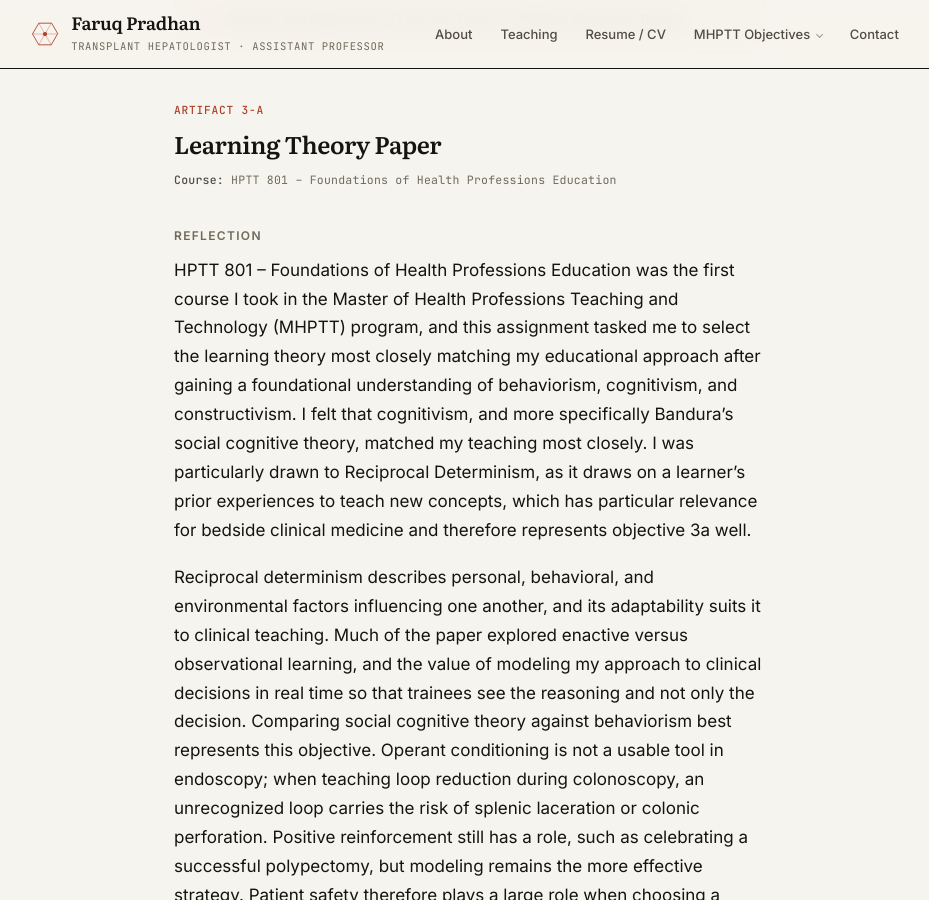
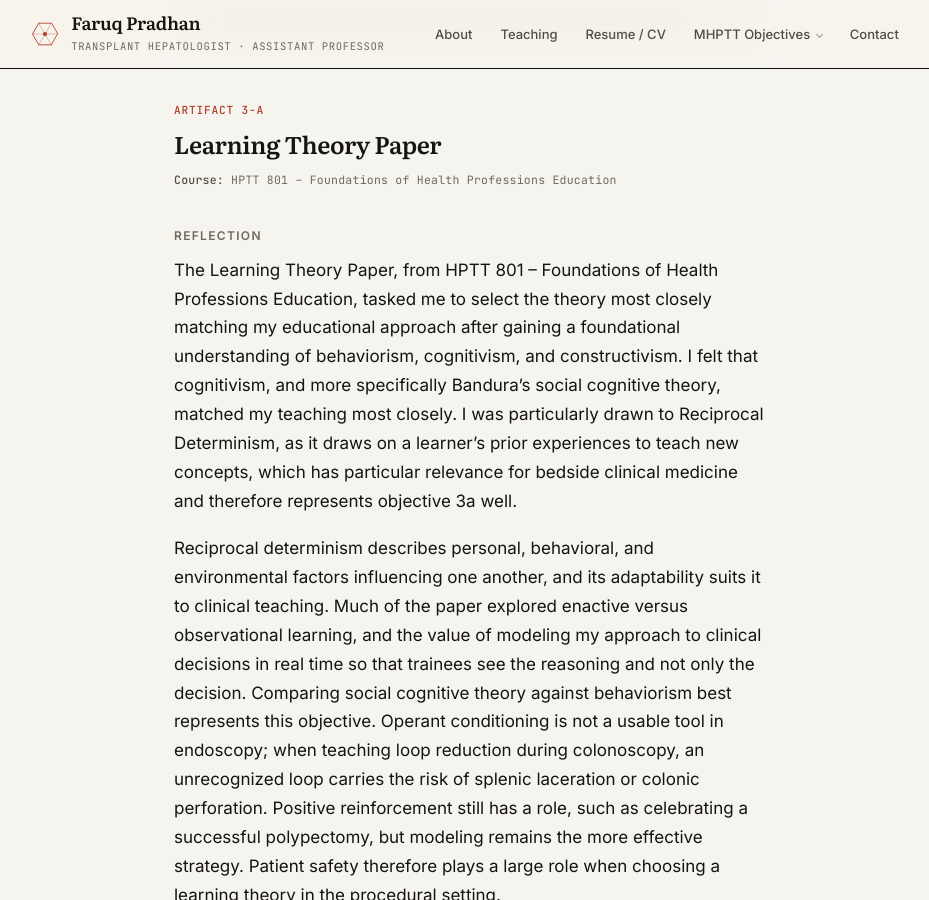
Before and after one commit to fpradhan/fpradhan.github.io, a Jekyll site: the page built from _competencies/3-learning-theory.md, in a window 1280 px wide and 900 px high, scrolled down 489 px. Shown: the whole window, without its empty margins (170-1099 px from the left). Built offline with Jekyll 4.4.1, drawn with Linux system fonts in a browser that asks for light colours.

Commit message:
Reapply the 3-A fixes and vary the 4-A opening
3-A names the assignment again and no longer opens on "was the first
course I took", which 1-A opens on. Dropping that clause also drops the
only visible MHPTT in the reflection, so nothing is left unexpanded; the
remaining instance is the page description, not prose.

4-A moves off "The purpose of this assignment in ... was to", which 2-B
and 3-B both use, to "For the Integration Paper in ..., I revisited ...".
That also names the assignment, which the previous opening did not.

3-A 300 to 284 words, 4-A 278 to 276.

Co-Authored-By: Claude Opus 5 <noreply@anthropic.com>
Claude-Session: https://claude.ai/code/session_01SajNJDGDkt5q5fCgsPRcNk

```diff
--- a/_competencies/3-learning-theory.md
+++ b/_competencies/3-learning-theory.md
@@ -35,14 +35,13 @@ statement: >-
 
 ### Reflection
 
-HPTT 801 – Foundations of Health Professions Education was the first course I took in the Master
-of Health Professions Teaching and Technology (MHPTT) program, and this assignment tasked me to
-select the learning theory most closely matching my educational approach after gaining a
-foundational understanding of behaviorism, cognitivism, and constructivism. I felt that
-cognitivism, and more specifically Bandura's social cognitive theory, matched my teaching most
-closely. I was particularly drawn to Reciprocal Determinism, as it draws on a learner's prior
-experiences to teach new concepts, which has particular relevance for bedside clinical medicine
-and therefore represents objective 3a well.
+The Learning Theory Paper, from HPTT 801 – Foundations of Health Professions Education, tasked me
+to select the theory most closely matching my educational approach after gaining a foundational
+understanding of behaviorism, cognitivism, and constructivism. I felt that cognitivism, and more
+specifically Bandura's social cognitive theory, matched my teaching most closely. I was
+particularly drawn to Reciprocal Determinism, as it draws on a learner's prior experiences to
+teach new concepts, which has particular relevance for bedside clinical medicine and therefore
+represents objective 3a well.
 
 Reciprocal determinism describes personal, behavioral, and environmental factors influencing one
 another, and its adaptability suits it to clinical teaching. Much of the paper explored enactive
```
Also changed, not shown: _competencies/4-best-practices-in-teaching.md (+2 -2 lines).
